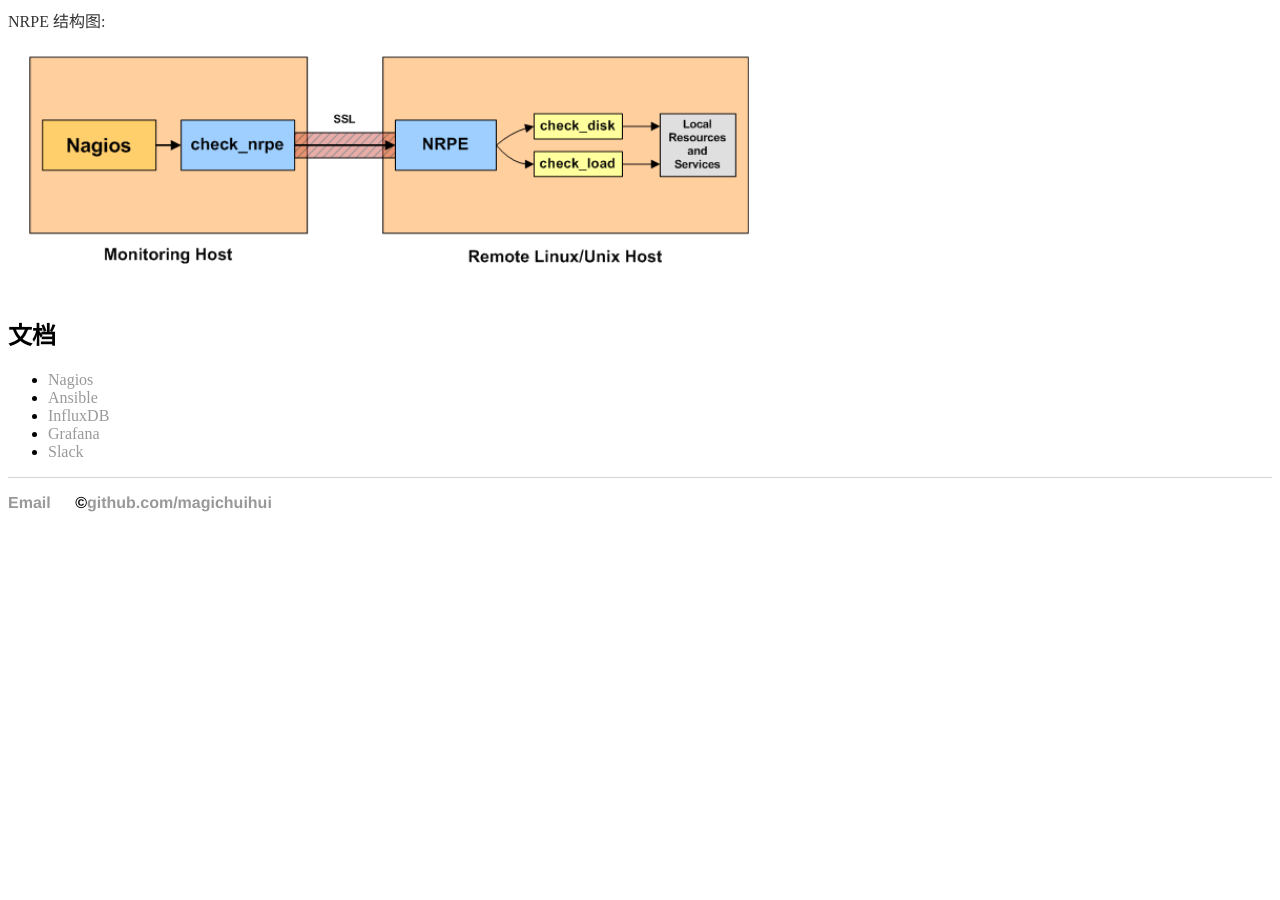
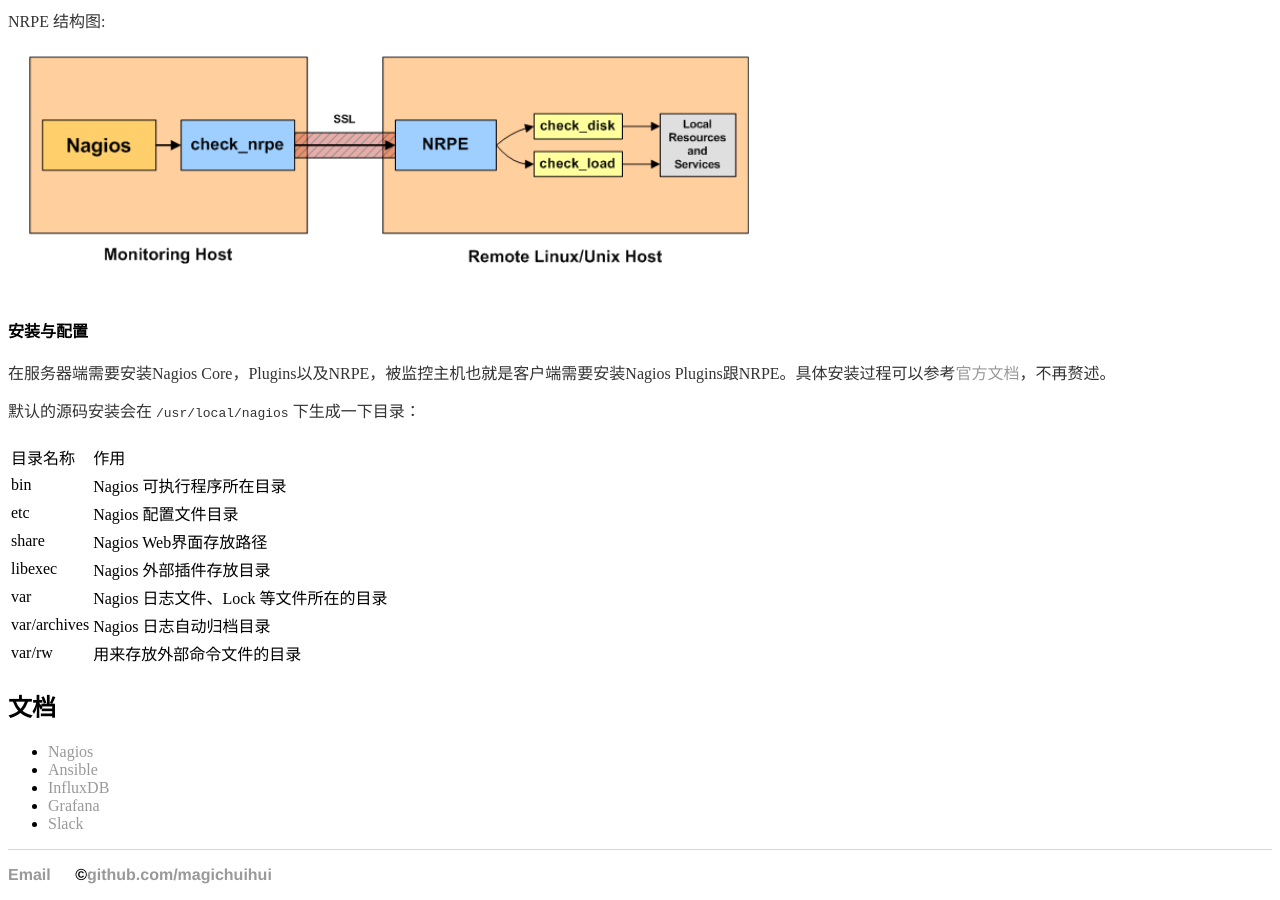
Before and after one commit to magichuihui/magichuihui.github.io, a Jekyll site: the page built from _posts/2017-11-06-nagios-ansible.md, in a window 1280 px wide and 900 px high, scrolled down 891 px. Built offline with Jekyll 4.4.1, drawn with Linux system fonts in a browser that asks for light colours; before the commit the page ends 1419 px from its top, so only the background shows below that.

```diff
--- a/_posts/2017-11-06-nagios-ansible.md
+++ b/_posts/2017-11-06-nagios-ansible.md
@@ -38,6 +38,21 @@
 
 ![NRPE结构图](/images/nrpe.png)
 
+#### 安装与配置
+
+在服务器端需要安装Nagios Core，Plugins以及NRPE，被监控主机也就是客户端需要安装Nagios Plugins跟NRPE。具体安装过程可以参考[官方文档][1]，不再赘述。
+
+默认的源码安装会在 `/usr/local/nagios` 下生成一下目录：
+
+| 目录名称 | 作用 |
+| bin | Nagios 可执行程序所在目录 |
+| etc | Nagios 配置文件目录 |
+| share | Nagios Web界面存放路径 |
+| libexec | Nagios 外部插件存放目录 |
+| var | Nagios 日志文件、Lock 等文件所在的目录 |
+| var/archives | Nagios 日志自动归档目录 |
+| var/rw | 用来存放外部命令文件的目录 |
+
 
 
 
```
